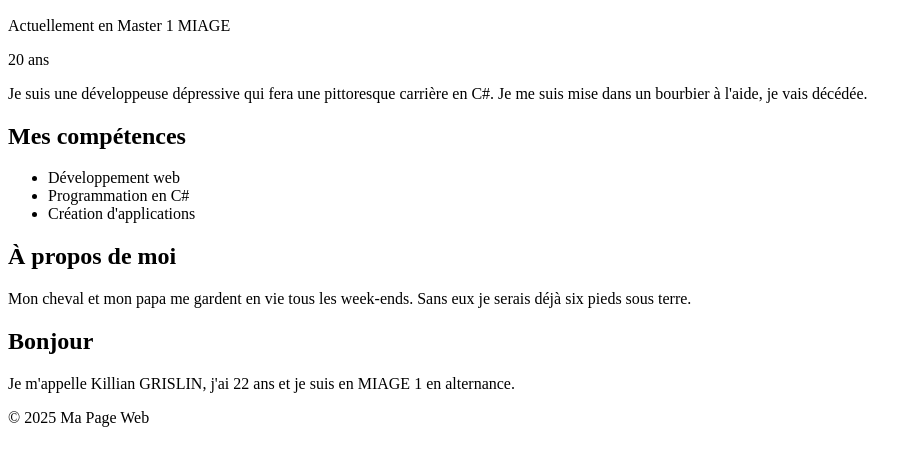
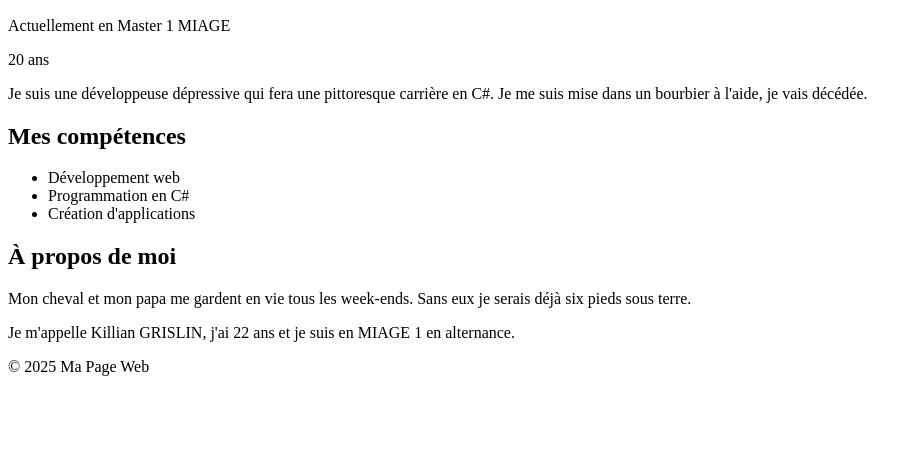
Before and after one commit to KillianGRISLIN/TD_PRO_05, a plain HTML site: page index.html in a window 1280 px wide. Shown: the part 208-674 px from the top of the page, without its empty margins (0-922 px from the left). Drawn offline with Linux system fonts and the light colour scheme.

Commit message:
ft-add-presentation-page-killian fix

```diff
--- a/index.html
+++ b/index.html
@@ -32,7 +32,6 @@
             </section>
         </main>
         <div>
-            <h2>Bonjour</h2>
             <p>Je m'appelle Killian GRISLIN, j'ai 22 ans et je suis en MIAGE 1 en alternance.</p>
          </div>
 
```
